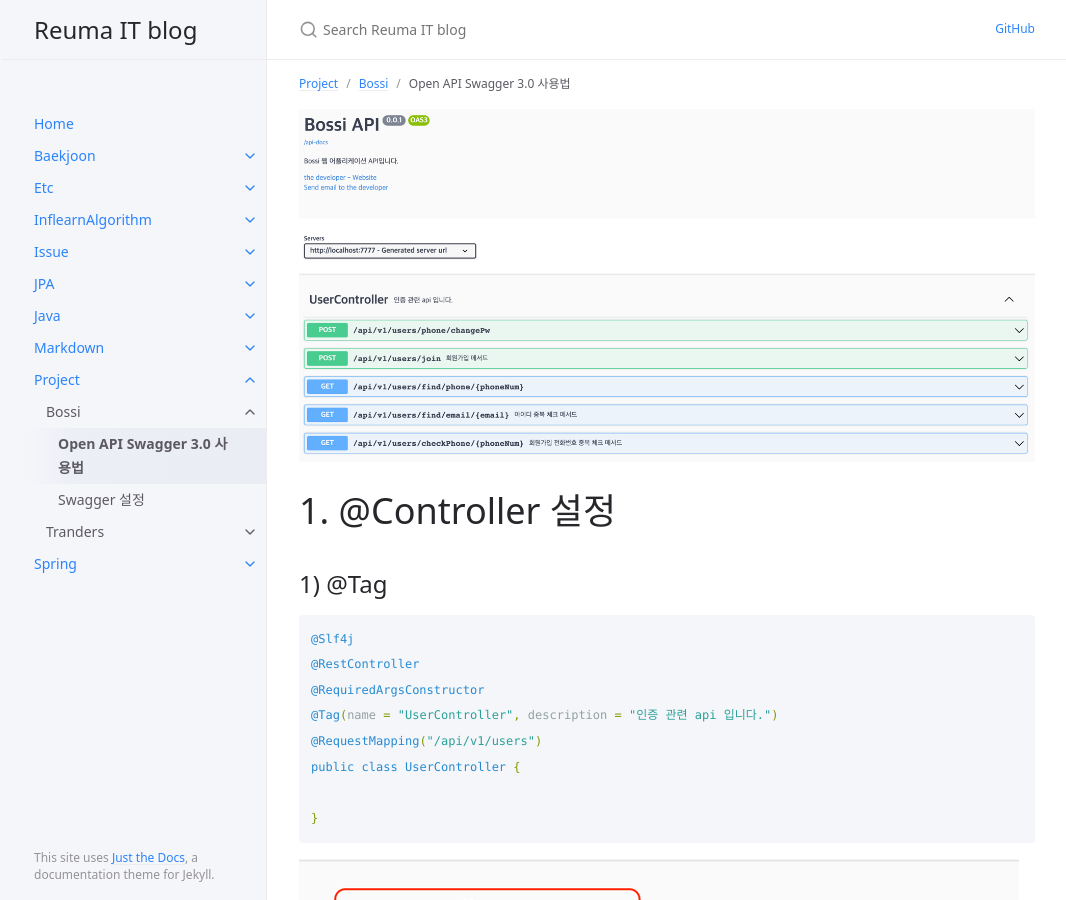
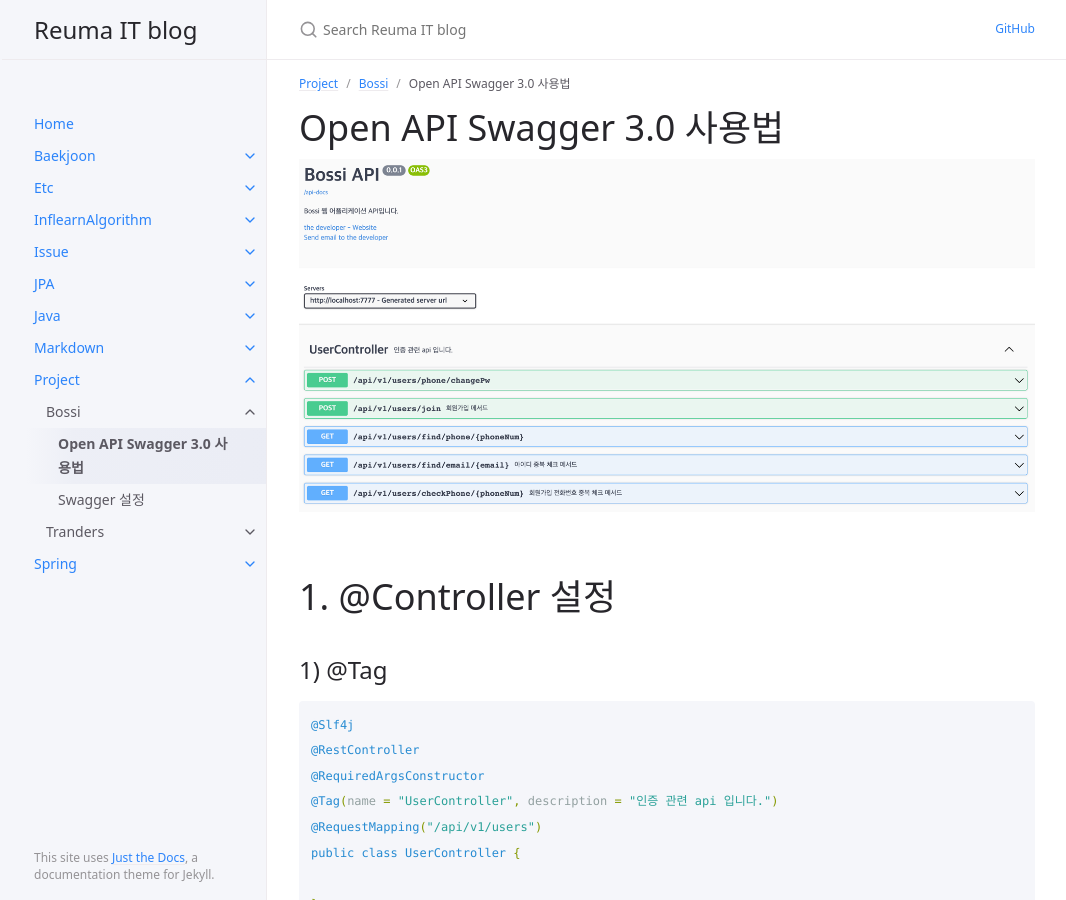
Before and after one commit to AReuma/AReuma.github.io, a Jekyll site: the page built from docs/Project/Bossi/bossi_useSwagger.md, in a window 1280 px wide and 900 px high. Shown: the whole window, without its empty margins (105-1171 px from the left). Built offline with Jekyll 4.4.1, drawn with Linux system fonts in a browser that asks for light colours.

Commit message:
Open API Swagger 3.0 사용법

```diff
--- a/docs/Project/Bossi/bossi_useSwagger.md
+++ b/docs/Project/Bossi/bossi_useSwagger.md
@@ -4,6 +4,10 @@ title: Open API Swagger 3.0 사용법
 parent: Bossi
 grand_parent: Project
 ---
+
+# Open API Swagger 3.0 사용법
+
+
 ![useSwagger_title.png](/assets/images/Project/Bossi/useSwagger/useSwagger_title.png)
 
 
```
